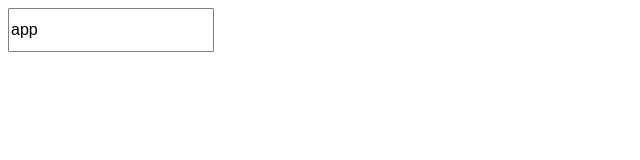
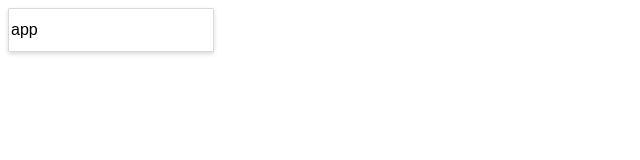
Before and after one commit to urnotjessie/react-simple-inplace-edit, a React (Create React App) app: page / in a window 1280 px wide. Both pictures are taken after a click on the element "app". Shown: the top 160 px of the page, without its empty margins (0-640 px from the left). Built offline with nearby package versions, Linux system fonts and the light colour scheme.

Commit message:
setup styles

```diff
--- a/package.json
+++ b/package.json
@@ -11,6 +11,7 @@
     "@types/node": "^13.5.1",
     "@types/react": "^16.9.19",
     "@types/react-dom": "^16.9.5",
+    "classnames": "^2.2.6",
     "react-scripts": "3.3.0",
     "typescript": "^3.7.5"
   },
--- a/src/App.css
+++ b/src/App.css
@@ -1,38 +1,21 @@
-.App {
-  text-align: center;
+.titleEditing {
+  overflow: visible;
 }
 
-.App-logo {
-  height: 40vmin;
-  pointer-events: none;
+.titleEditing:hover {
+  cursor: pointer;
 }
 
-@media (prefers-reduced-motion: no-preference) {
-  .App-logo {
-    animation: App-logo-spin infinite 20s linear;
-  }
+.titleInput:focus {
+  outline: none;
 }
 
-.App-header {
-  background-color: #282c34;
-  min-height: 100vh;
-  display: flex;
-  flex-direction: column;
-  align-items: center;
-  justify-content: center;
-  font-size: calc(10px + 2vmin);
-  color: white;
+.titleInput {
+  border: 1px solid #DADADA;
+  border-radius: 1px;
+  width: 200px;
+  height: 40px;
+  outline: none;
+  box-shadow: 0 2px 4px 0 #DADADA;
+  font-size: 16px;
 }
-
-.App-link {
-  color: #61dafb;
-}
-
-@keyframes App-logo-spin {
-  from {
-    transform: rotate(0deg);
-  }
-  to {
-    transform: rotate(360deg);
-  }
-}
--- a/src/App.tsx
+++ b/src/App.tsx
@@ -1,3 +1,4 @@
+import classNames from 'classnames';
 import React from 'react';
 import './App.css';
 
@@ -6,6 +7,10 @@ interface Props {
   errorMessage?: string;
   onSubmit?: (param: string) => void;
   validate?: (param: string) => boolean;
+  titleClassName?: string;
+  formClassName?: string;
+  inputClassName?: string;
+  errorMessageClassName?: string;
 }
 
 interface State {
@@ -20,6 +25,9 @@ export class App extends React.Component<Props, State> {
     isEditing: false,
     updatedValue: this.props.originalValue,
   };
+
+  titleClasses = classNames(this.props.titleClassName, 'titleEditing');
+  inputClasses = classNames(this.props.inputClassName, 'titleInput');
 
   onCancel = () => {
     this.setState({isEditing: false});
@@ -70,37 +78,36 @@ export class App extends React.Component<Props, State> {
   };
 
   render() {
-    const {originalValue, errorMessage} = this.props;
+    const {originalValue, errorMessage, formClassName, errorMessageClassName} = this.props;
 
     return (
-      <div className="uc-workspaceCollectionHeader-editingWrapper">
+      <div>
         {!this.state.isEditing && (
           <h1
+            className={this.titleClasses}
             onClick={this.onNameClick}
           >
             {this.state.isInputValid ? this.state.updatedValue : originalValue}
           </h1>
         )}
         {this.state.isEditing && (
-          <div>
           <form
+            className={formClassName}
             onSubmit={this.handleSubmit}
             onKeyDown={this.handleKeyDown}
             onBlur={this.onCancel}
           >
             <input
-                className="font-sansRegular uc-workspaceCollectionHeader-titleInput"
-                data-tn="workspaceBoardHeader-input-title"
+              className={this.inputClasses}
               type="text"
               autoFocus={true}
               value={this.state.updatedValue}
               onChange={this.onFieldChange}
             />
           </form>
-          </div>
         )}
         {this.state.isEditing && !this.state.isInputValid && errorMessage && (
-          <p>
+          <p className={errorMessageClassName}>
             {errorMessage}
           </p>
         )}
```
Also changed, not shown: 1 other file (tests, documents, lock files or other folders). Lines whose indentation alone changed are shown as unchanged.
